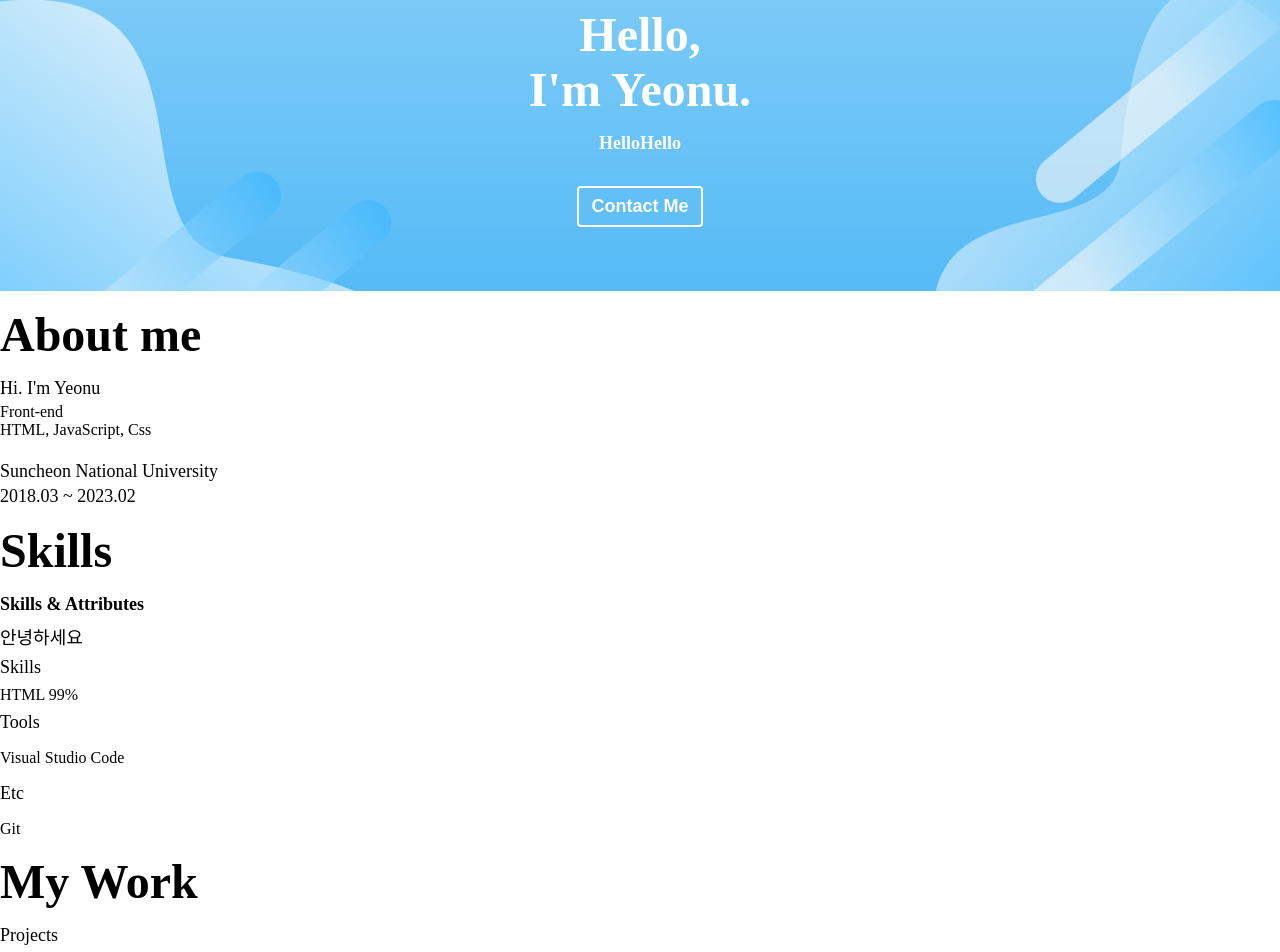
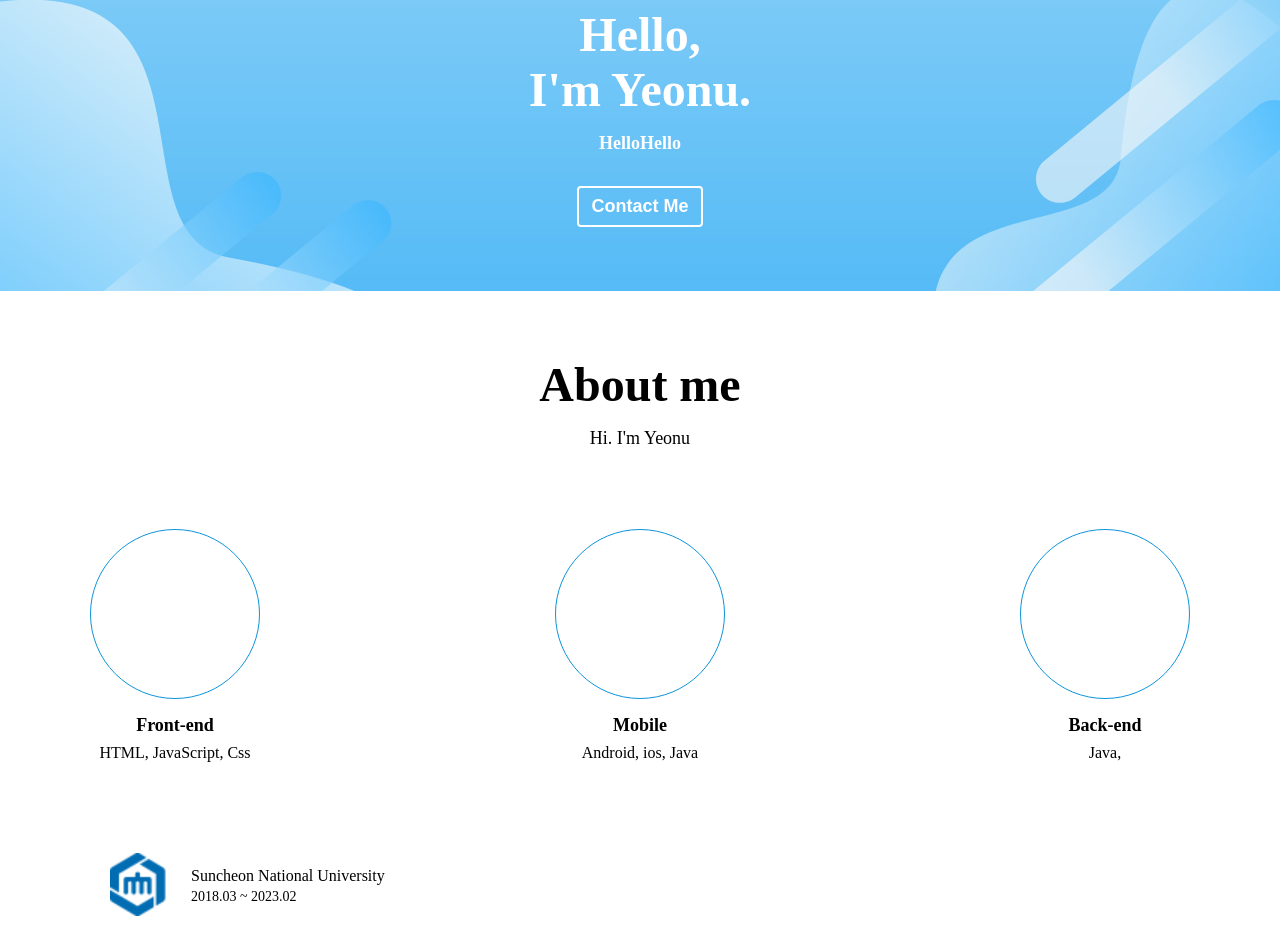
Before and after one commit to JangYeonWoo/portfolio, a plain HTML site: page index.html in a window 1280 px wide. Shown: the part 403-1355 px from the top of the page. Drawn offline with Linux system fonts and the light colour scheme.

Commit message:
CSS:About

```diff
--- a/index.html
+++ b/index.html
@@ -47,31 +47,49 @@
   </section>
 
   <!-- About -->
-  <section id="about">
+  <section id="about" class="section">
     <h1>About me</h1>
     <p>Hi. I'm Yeonu</p>
     <div class="about__majors">
       <div class="major">
       <div class="major__icon"></div>
-      <div class="major__title">Front-end</div>
+      <h2 class="major__title">Front-end</h2>
       <div class="major__description">
         HTML, JavaScript, Css
       </div>
       </div>
+      <div class="major">
+        <div class="major__icon"></div>
+        <h2 class="major__title">Mobile</h2>
+        <div class="major__description">
+          Android, ios, Java
+        </div>
+        </div>
+        <div class="major">
+          <div class="major__icon"></div>
+          <h2 class="major__title">Back-end</h2>
+          <div class="major__description">
+            Java,
+          </div>
+          </div>
     </div>
     <div class="about__jobs">
       <div class="job">
         <img
-        class="job__logo">
+        class="job__logo"
+        alt="Suncheon National University"
+        src="image/school_icon.PNG">
+        </img>
+        <div class="job__description">
           <p class="job__name">Suncheon National University</p>
           <p class="job__period">2018.03 ~ 2023.02</p>
-        </img>
+        </div>
       </div>
     </div>
   </section>
 
   <!-- Skills -->
-  <section id="skills">
+  <section id="skills" class="section">
     <h1>Skills</h1>
     <h2>Skills & Attributes</h2>
     <p>
@@ -107,7 +125,7 @@
   </section>
 
   <!-- Work -->
-  <section id="work">
+  <section id="work" class="section">
     <h1>My Work</h1>
     <h3>Projects</h3>
     <div class="work__categories">
@@ -131,7 +149,7 @@
   </section>
 
   <!-- Testimonials -->
-  <section id="testimonials">
+  <section id="testimonials" class="section">
     <h1>Testimonials</h1>
     <h3>See what they say about me</h3>
     <div class="testimonials">
@@ -153,7 +171,7 @@
   </section>
 
   <!-- Contact -->
-  <section id="contact">
+  <section id="contact" class="section">
     <h1 class="contact__title">Let's talk</h1>
     <h2 class="contact__email">dusdn0516@naver.com</h2>
     <div class="contact__links">
--- a/style.css
+++ b/style.css
@@ -13,6 +13,7 @@
   --color-blue: #0d94db;
   --color-yellow: ;
   --color-orange: ;
+  --color-pink: ;
 
   /* Font Size */
   --font-large: 48px;
@@ -28,6 +29,9 @@
 
   /* Size */
   --size-border-radius: 4px;
+
+  /* Annimation */
+  --annimation-duration : 300ms;
 }
 
 /* Univeral tags */
@@ -149,3 +153,69 @@ p{
   border-radius: var(--size-border-radius);
   color: var(--color-white);
 }
+
+/* Section common */
+.section {
+  text-align: center;
+  padding: 50px;
+  max-width: 1200px;
+  margin: auto;
+}
+
+/* About */
+.about__majors {
+  display: flex;
+  justify-content: space-between;
+  margin: 80px 0;
+}
+
+.major__icon {
+  width: 170px;
+  height: 170px;
+  font-size: 70px;
+  line-height: 170px;
+  border: 1px solid var(--color-blue);
+  border-radius: 50%;
+  margin: auto;
+  margin-bottom: 16px;
+  color: var(--color-blue);
+}
+
+.major__icon i {
+  transition: all var(--annimation-duration) ;
+}
+
+.major__icon:hover i {
+  color: var(--color-pink);
+  transform: rotate(-30deg) scale(1.1);
+}
+
+.major__title, .major__description {
+  color: var(--color-dark-grey);
+}
+
+.major__description {
+  font-size: var(--font-small);
+}
+
+.job {
+  display: flex;
+  align-items: center;
+}
+
+.job__description {
+  margin: 0 16px;
+  text-align: left;
+}
+
+.job__name, .job__period {
+  color: var(--color-light-grey);
+}
+
+.job__name {
+  font-size: var(--font-small);
+}
+
+.job__period {
+  font-size: var(--font-micro);
+}
```
Also changed, not shown: image/school_icon.PNG (added).
